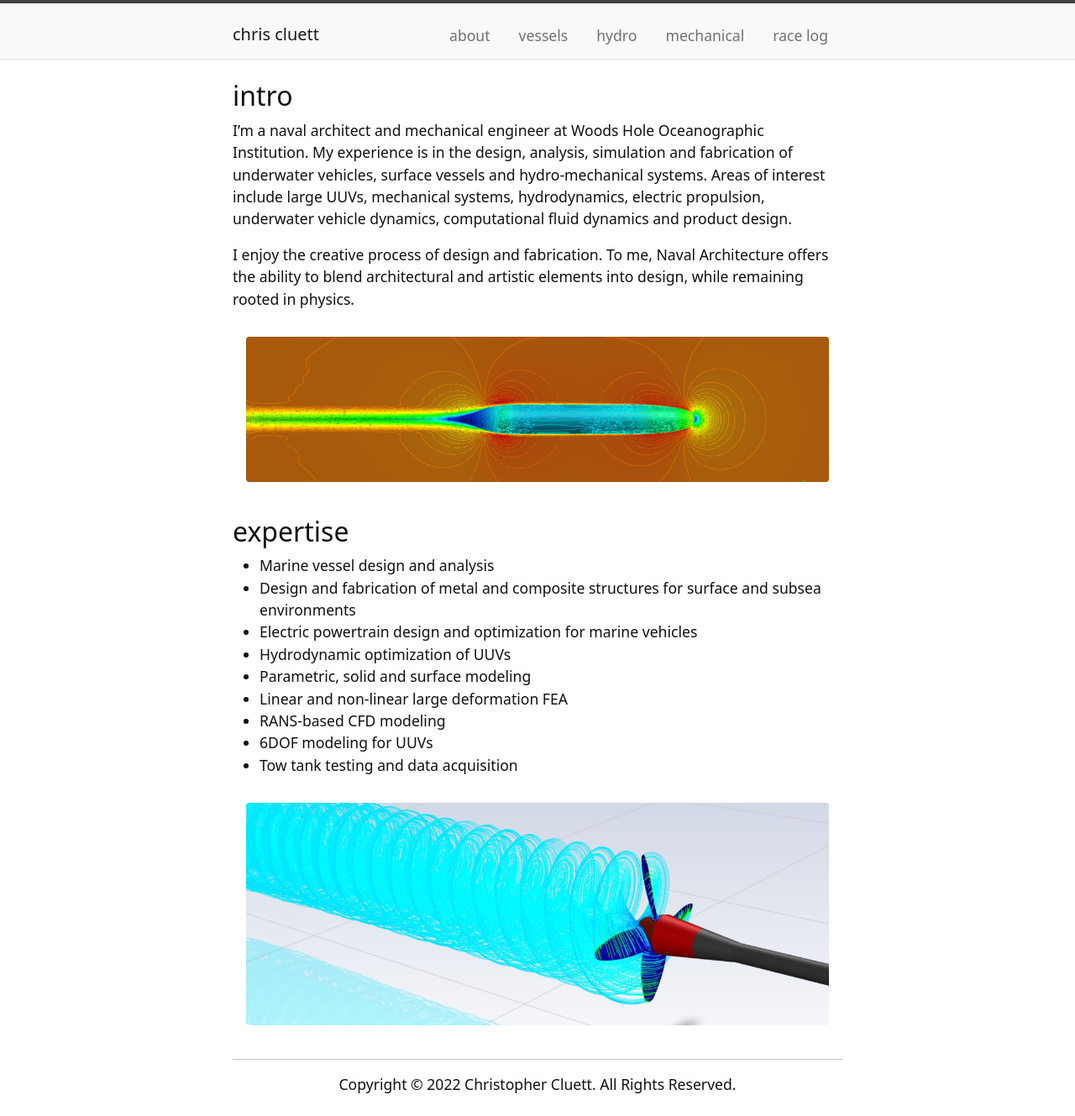
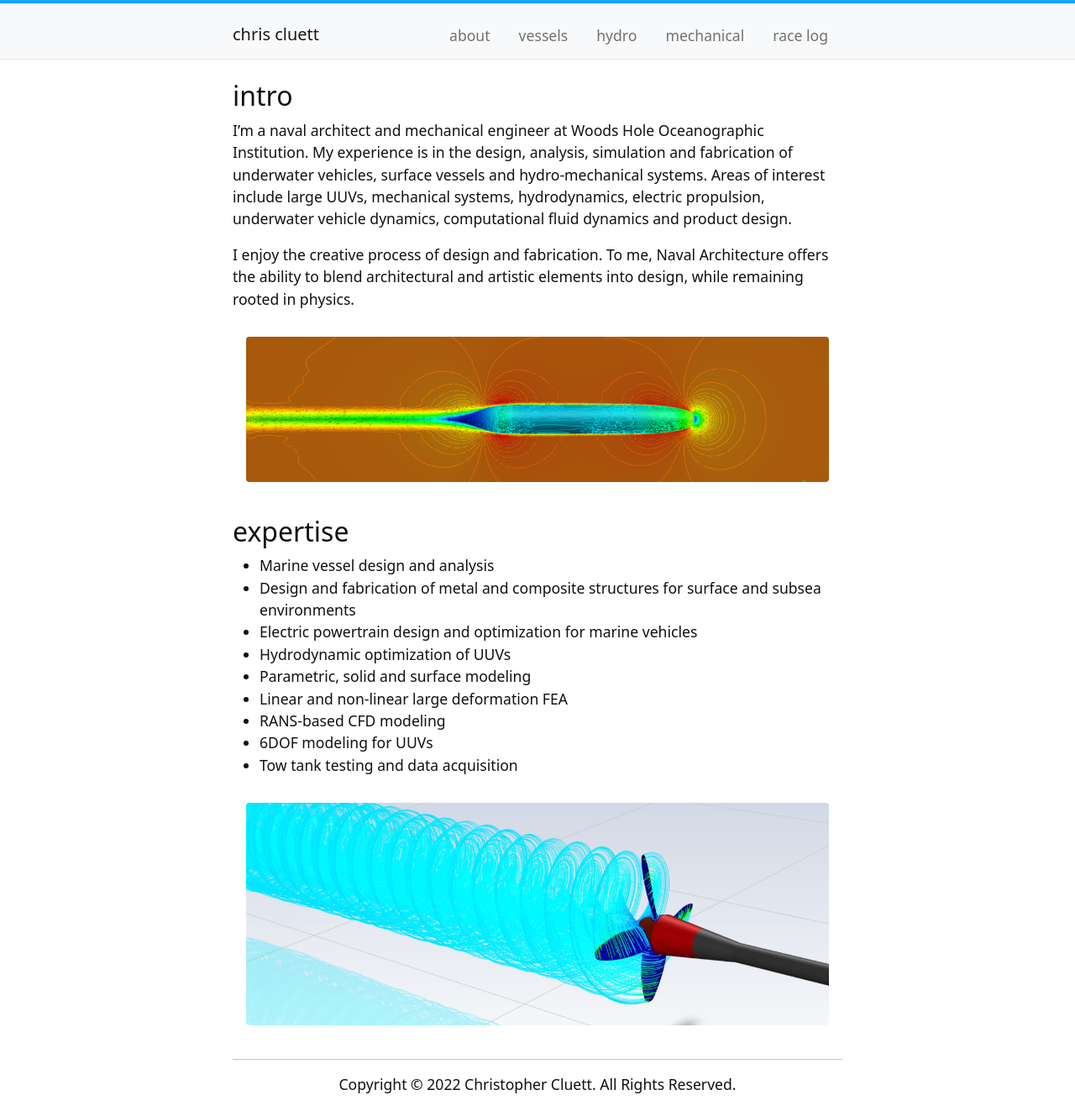
Before and after one commit to ccluett/website, a Jekyll site: the page built from index.md, in a window 1280 px wide. Shown: the whole page at 84% size. Built offline with Jekyll 4.4.1, drawn with Linux system fonts in a browser that asks for light colours.

Commit message:
Update custom.scss

```diff
--- a/assets/css/custom.scss
+++ b/assets/css/custom.scss
@@ -2,8 +2,8 @@
 # front matter
 ---
 
-// add color at page top
-$top-border: #424242;
+// add color at page top #424242
+$top-border: #1aa3ff;
 
 // set color for footer nav buttons (optional!)
 $nav-pills: #0d6efd;
```
